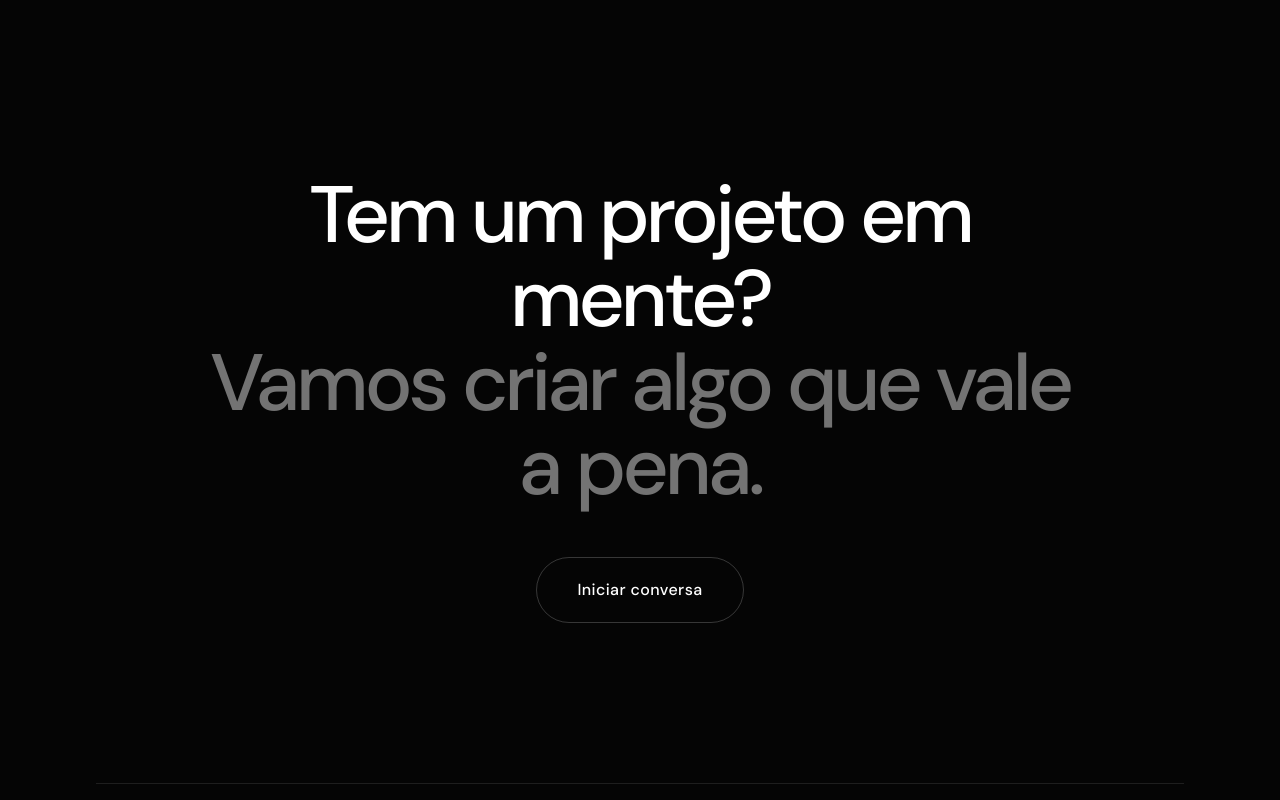
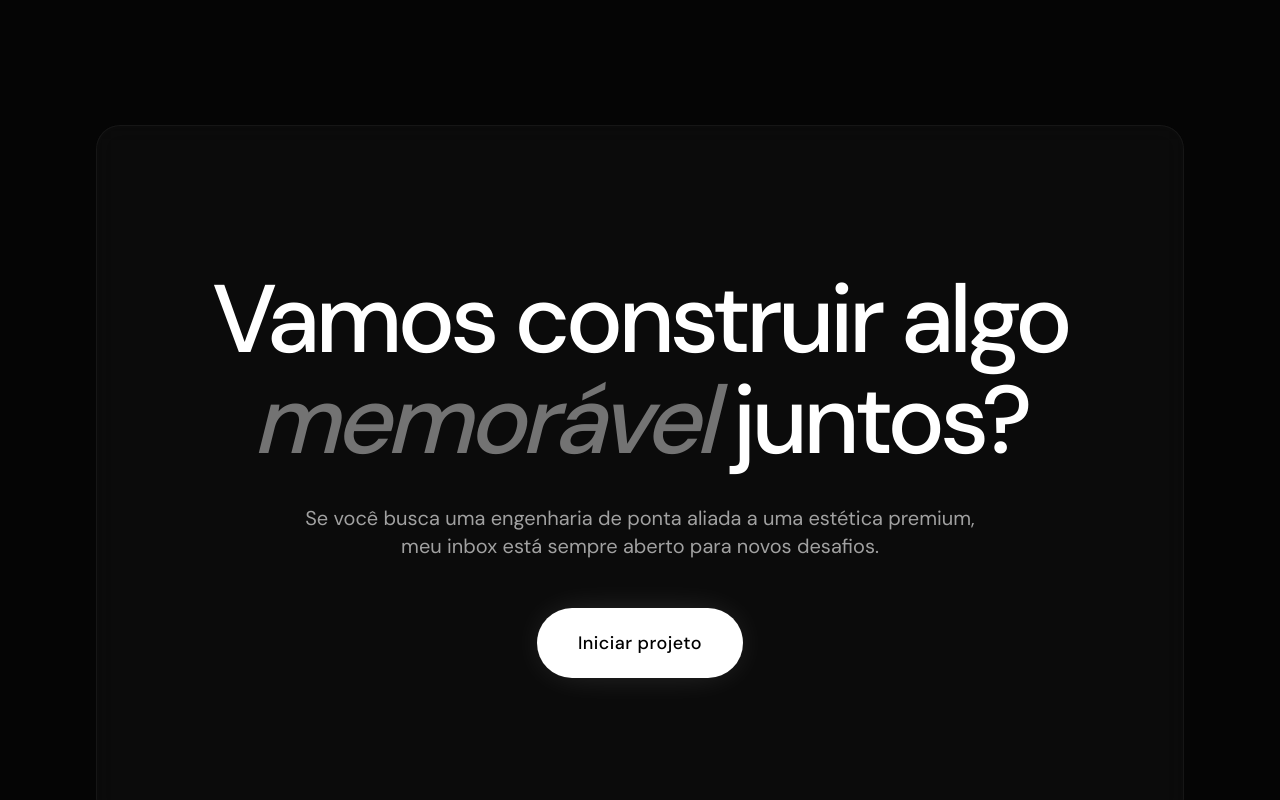
Before and after one commit to Jhnvida/portfolio, a Next.js app: page /work/project-alpha in a window 1280 px wide. Shown: the part 820-1620 px from the top of the page. Built offline with nearby package versions, Linux system fonts and the light colour scheme.

Commit message:
refactor: aprimora layout do pre-footer, ajusta estilos globais e limpa comentarios

```diff
--- a/src/app/layout.tsx
+++ b/src/app/layout.tsx
@@ -28,7 +28,10 @@ export const metadata: Metadata = {
 
 export default function RootLayout({ children }: { children: ReactNode }) {
     return (
-        <html lang="pt-BR" className={`${plusJakartaSans.variable} ${dmSans.variable} h-full antialiased`}>
+        <html
+            lang="pt-BR"
+            className={`${plusJakartaSans.variable} ${dmSans.variable} h-full antialiased bg-background text-foreground`}
+        >
             <body className="min-h-full flex flex-col bg-background text-foreground selection:bg-accent selection:text-accent-foreground font-sans">
                 <SmoothScrollProvider>
                     <div className="flex flex-col min-h-screen">
--- a/src/components/layout/Footer.tsx
+++ b/src/components/layout/Footer.tsx
@@ -4,20 +4,33 @@ import { Button } from "../ui/Button";
 
 export function Footer() {
     return (
-        <footer className="w-full border-t border-white/10 bg-background pt-16 pb-12 md:pt-24 md:pb-16 overflow-hidden flex flex-col relative">
-            <div className="w-full max-w-(--container-page) mx-auto px-6 md:px-12 lg:px-24 z-10 flex flex-col">
-                <div className="w-full flex flex-col items-center justify-center text-center py-16 md:py-24 mb-8 md:mb-16">
-                    <h2 className="text-5xl md:text-6xl lg:text-[5rem] font-medium tracking-tighter text-white leading-[1.05] max-w-4xl mb-12">
-                        Tem um projeto em mente? <br className="hidden md:block" />
-                        <span className="text-neutral-500">Vamos criar algo que vale a pena.</span>
+        <footer
+            id="contact"
+            className="w-full border-t border-white/10 bg-background pt-16 pb-12 md:pt-24 md:pb-16 overflow-hidden flex flex-col relative"
+        >
+            <div className="w-full max-w-(--container-page) mx-auto px-6 md:px-12 lg:px-24 z-10 flex flex-col relative pt-8 md:pt-12">
+                <div className="w-full min-h-[50vh] flex flex-col items-center justify-center text-center py-28 md:py-36 mb-24 md:mb-32 rounded-3xl bg-surface-raised/40 border border-white/5 relative overflow-hidden backdrop-blur-md">
+                    <div className="absolute inset-0 bg-[radial-gradient(ellipse_at_center,var(--tw-gradient-stops))] from-white/4 via-transparent to-transparent pointer-events-none" />
+
+                    <h2 className="text-5xl md:text-7xl lg:text-[6rem] font-medium tracking-tighter text-white leading-[1.05] max-w-5xl mb-8 relative z-10">
+                        Vamos construir algo <br className="hidden md:block" />
+                        <span className="text-neutral-500 italic">memorável</span> juntos?
                     </h2>
 
-                    <Button href="/contact" variant="secondary" showArrow className="px-10 py-5">
-                        Iniciar conversa
+                    <p className="text-neutral-400 text-lg md:text-xl max-w-2xl mb-12 relative z-10">
+                        Se você busca uma engenharia de ponta aliada a uma estética premium, meu inbox está sempre
+                        aberto para novos desafios.
+                    </p>
+
+                    <Button
+                        href="/contact"
+                        variant="primary"
+                        showArrow
+                        className="px-10 py-5 text-base md:text-lg relative z-10 shadow-[0_0_40px_-10px_rgba(255,255,255,0.2)]"
+                    >
+                        Iniciar projeto
                     </Button>
                 </div>
-
-                <div className="w-full h-px bg-white/10 mb-16 md:mb-20" />
 
                 <div className="grid grid-cols-1 md:grid-cols-2 lg:grid-cols-12 gap-10 md:gap-12 lg:gap-8">
                     <div className="lg:col-span-5 flex flex-col">
--- a/src/components/providers/SmoothScrollProvider.tsx
+++ b/src/components/providers/SmoothScrollProvider.tsx
@@ -21,9 +21,6 @@ export function SmoothScrollProvider({ children }: { children: ReactNode }) {
             smoothWheel: true,
         });
 
-        // setState is deferred to avoid the "synchronous setState in effect" lint rule.
-        // queueMicrotask runs after the current effect body completes but before
-        // the browser paints, so consumers get the Lenis instance on the next tick.
         queueMicrotask(() => setLenisInstance(lenis));
 
         lenis.on("scroll", ScrollTrigger.update);
--- a/src/components/ui/Button.tsx
+++ b/src/components/ui/Button.tsx
@@ -76,7 +76,13 @@ function useFlairEffect() {
     return { refCallback, flairRef };
 }
 
-function ButtonFlair({ variant, flairRef }: { variant: ButtonProps["variant"]; flairRef: React.RefObject<HTMLSpanElement | null> }) {
+function ButtonFlair({
+    variant,
+    flairRef,
+}: {
+    variant: ButtonProps["variant"];
+    flairRef: React.RefObject<HTMLSpanElement | null>;
+}) {
     return (
         <span
             ref={flairRef}
```
